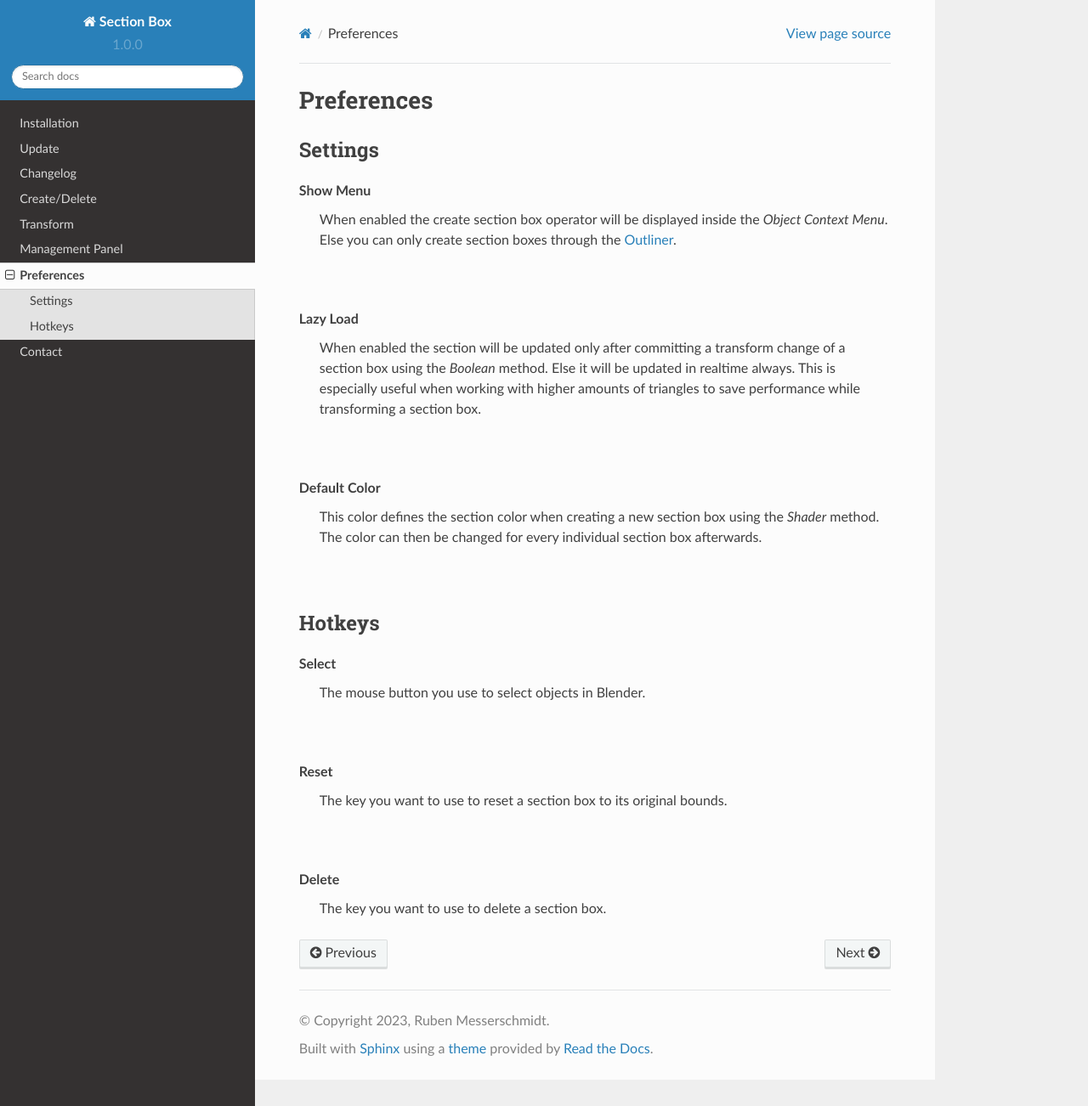
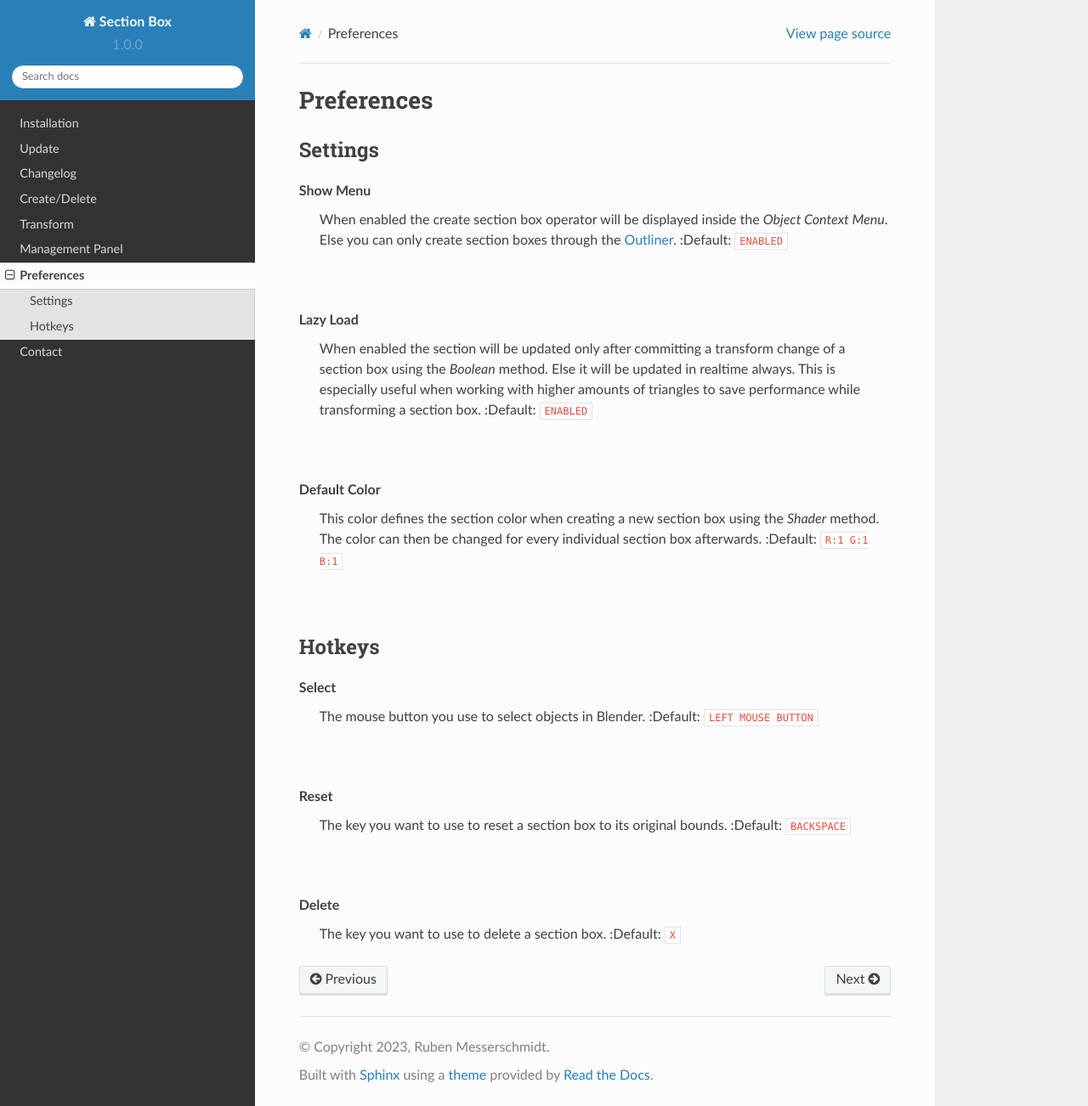
Before and after one commit to rubenmesserschmidt/Section-Box_docs, a Sphinx documentation site: the page built from docs/source/preferences.rst, in a window 1280 px wide and 1302 px high. Shown: the whole window at 85% size. Built offline with Sphinx 7.4.7 and the Read the Docs theme 2.0.0, drawn with Linux system fonts in a browser that asks for light colours.

Commit message:
edited hotkeys

```diff
--- a/docs/source/preferences.rst
+++ b/docs/source/preferences.rst
@@ -8,16 +8,18 @@ Settings
 **Show Menu**
  When enabled the create section box operator will be displayed inside the *Object Context Menu*.
  Else you can only create section boxes through the :ref:`Outliner`.
+ :Default: ``ENABLED``
 
 |
 **Lazy Load**
  When enabled the section will be updated only after committing a transform change of a section box using the *Boolean* method.
  Else it will be updated in realtime always. This is especially useful when working with higher amounts of triangles to save performance while transforming a section box.
+ :Default: ``ENABLED``
 
 |
 **Default Color**
  This color defines the section color when creating a new section box using the *Shader* method. The color can then be changed for every individual section box afterwards.
-
+ :Default: ``R:1 G:1 B:1``
 
 |
 Hotkeys
@@ -25,11 +27,14 @@ Hotkeys
 
 **Select**
  The mouse button you use to select objects in Blender.
+ :Default: ``LEFT MOUSE BUTTON``
 
 |
 **Reset**
  The key you want to use to reset a section box to its original bounds.
+ :Default: ``BACKSPACE``
 
 |
 **Delete**
  The key you want to use to delete a section box.
+ :Default: ``X``
```
Also changed, not shown: docs/source/create.rst (line endings or trailing spaces).
